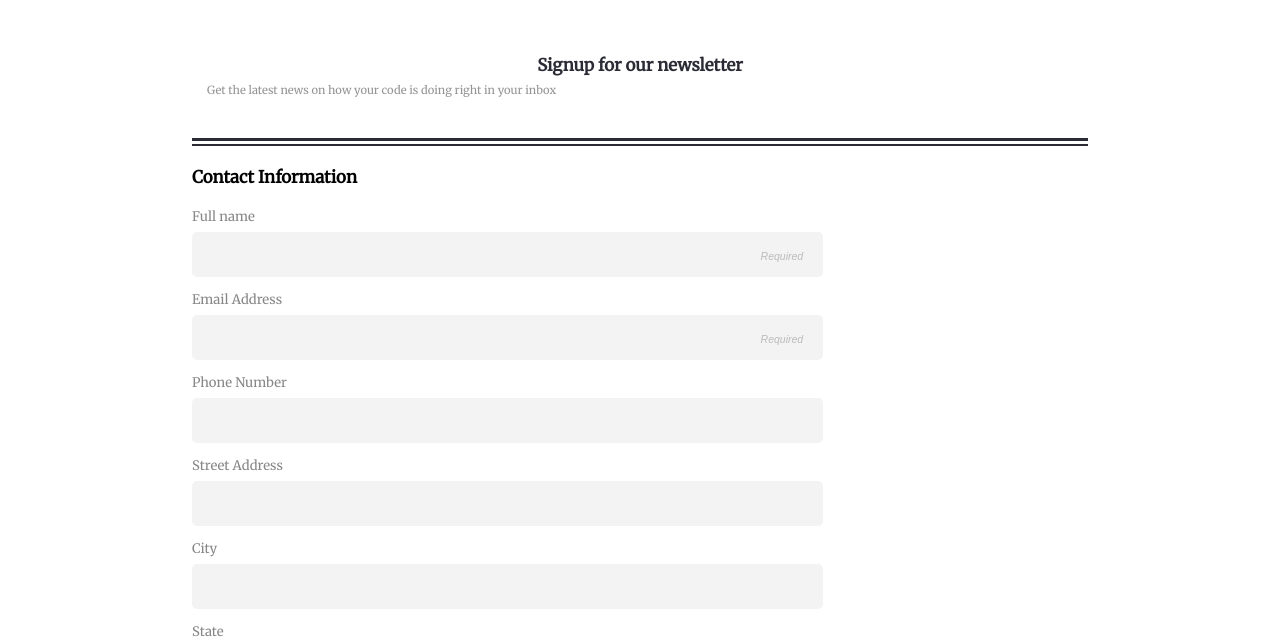
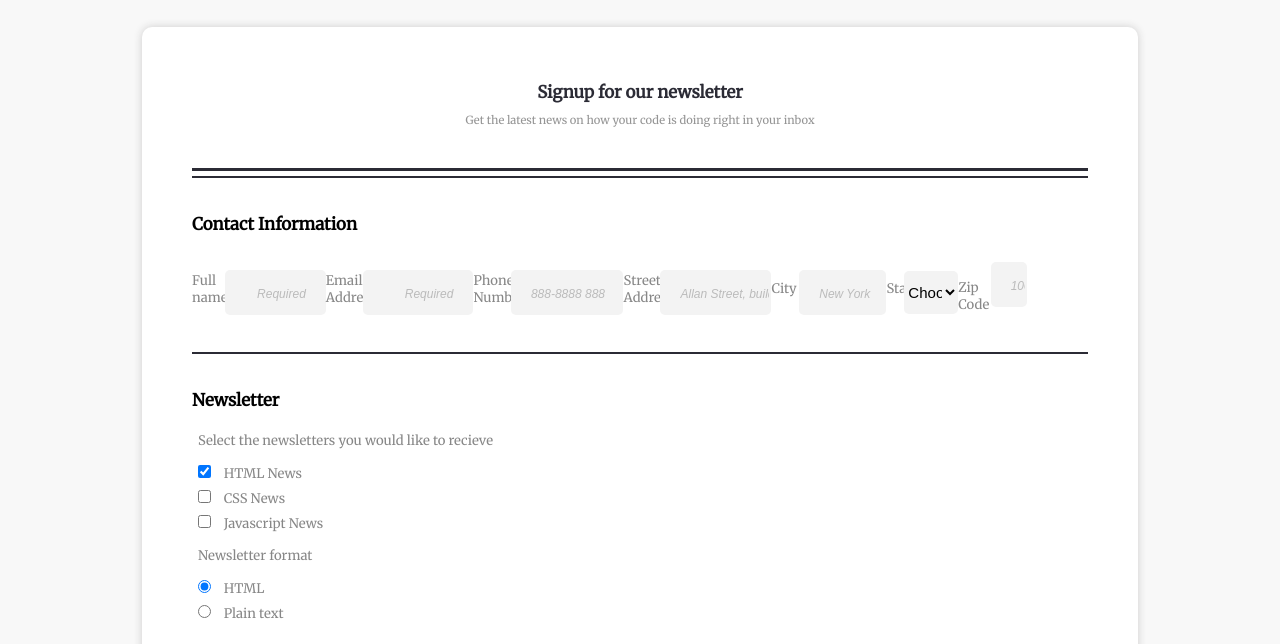
Before and after one commit to alicelandroe/Online-Registration-Form_AliceL, a plain HTML site: page index.html in a window 1280 px wide. Shown: the part 81-725 px from the top of the page. Drawn offline with Linux system fonts and the light colour scheme.

Commit message:
Fixing the styling on mobile and desktop

```diff
--- a/css/styles.css
+++ b/css/styles.css
@@ -1,9 +1,8 @@
 /* Base styles */
 
-h1,
-h2,
-section p {
-    display: flex;
+fieldset {
+    margin: 0;
+    padding: 0;
 }
 
  body {
@@ -13,7 +12,7 @@ section p {
  }
 
 h1 {
-    justify-content: center;
+    text-align: center;
     background-color: #2b2b35;
     color: white;
     margin: 0;
@@ -21,7 +20,7 @@ h1 {
 }
 
 h2 {
-    justify-content: center;
+    text-align: center;
     padding-top: 10px;
     padding-bottom: 0;
     margin-bottom: 7px;
@@ -29,9 +28,9 @@ h2 {
 }
 
 section {
-    margin: 0 15px 3px 15px;
     padding-bottom: 15px;
     border-bottom: solid  #2b2b35 3px;
+    margin-bottom: 4px;
 }
 
 section p {
@@ -66,11 +65,16 @@ button {
     text-align: center;
     border-radius: 5px;
     border: 1px solid #48BBB6;
-    margin: 0 auto;
+    margin-bottom: 20px;
     display: block;
   }
 
 /* class styles */
+
+.page {
+    width: 90%;
+    margin: 0 auto 150px;
+}
 
 .contact-info input,
 .contact-info select {
@@ -83,30 +87,10 @@ button {
     margin-top: 7px;
 }
 
-.fieldset-1,
-.fieldset-2,
+.outer-fieldset,
 .fieldset-2a,
 .fieldset-2b {
     border: none;
-}
-
-.fieldset-1 {
-    margin: 0;
-    padding-left: 15px;
-    padding-right: 15px;
-}
-
-.fieldset-2 {
-    margin: 0;
-    padding-left: 15px;
-    padding-right: 15px;
-}
-
-.fieldset-2a,
-.fieldset-2b {
-    margin: 0;
-    padding-left: 5px;
-    padding-right: 5px;
 }
 
 .fieldset-2a legend,
@@ -115,6 +99,8 @@ button {
     color: #878787;
     font-size: 1.17em;
     line-height: 20px;
+    margin-left: 4px;
+    margin-bottom: 6px;
 }
 
 .news-format label,
@@ -125,11 +111,13 @@ button {
 .news-format input,
 .fieldset-2a input {
     margin-top: 8px;
+    margin-left: 6px;
 }
 
 
-.other-topics {
+.other-topics-div {
     padding-top: 15px;
+    padding-bottom: 30px;
 }
 
 .fieldset-2b textarea {
@@ -140,19 +128,38 @@ button {
     font-size: 15px;
     border-radius: 5px;
     margin-top: 10px;
+    margin-left: 0;
+    margin-right: 0;
+}
+
+.required-field::placeholder {
+    color: #bbbbbb;
+    font-style: italic;
+    font-size: 0.8em;
+    text-align: right;
+    padding-right: 18px;
 }
 
 ::placeholder {
     color: #bbbbbb;
     font-style: italic;
-    font-size: 0.7em;
-    text-align: right;
-    padding-right: 18px;
+    font-size: 0.8em;
+    text-align: left;
+    padding-left: 18px;
 }
 
-.choose-state {
-    color: #878787;
-    font-size: 0.7em;
+input:focus,
+select:focus,
+textarea:focus,
+button:focus {
+    outline-color: rgb(17, 20, 54);
+  }
+
+input,
+select,
+textarea {
+    outline-color: transparent;
+    transition: outline 0.3s;
 }
 
 .copyright {
@@ -168,34 +175,68 @@ button {
     width: 50%;
 }
 
+/* screen size for 768px and wider */
+
 @media (min-width: 768px) {
 
-    section,
-    form {
+    body {
+        background-color: #F8F8F8;;
+    }
+
+    .page {
         width: 70%;
-        margin: 3px auto;
+        background-color: white;
+        padding: 0 50px 40px;
+        margin-top: 30px;
+        border-radius: 10px;
+        box-shadow: 0 0 9px #cecdcd;
     }
 
     section {
-        display: flex;
-        justify-content: space-between;
-        flex-direction: column;
+        text-align: center;
         padding-top: 30px;
         padding-bottom: 30px;
+        margin: 5px auto;
     }
 
-    .fieldset-1 {
+    h2 {
+        margin-bottom: 10px;
+    }
+
+    .main-legend {
+        padding-top: 35px;
+    }
+
+    .outer-fieldset {
         padding: 0;
     }
 
-    .fieldset-1 label {
-        display: inline-block;
-        width: 30%;
+    .contact-info label {
+        width: 25%;
     }
 
-    .fieldset-1 input {
-        display: inline-block;
+    .contact-info input,
+    .contact-info select {
+        width: 75%;
+    }
 
-        width: 70%;
+    .contact-info {
+        display: flex;
+        align-items: center;
     }
+
+    .contact-info:not(:last-child) {
+        padding-bottom: 15px;
+    }
+
+    #zip-code {
+        width: 25%;
+        margin-bottom: 30px;
+    }
+
+    .copyright {
+        margin-top: 40px;
+    }
+
+
 }
--- a/index.html
+++ b/index.html
@@ -16,45 +16,80 @@
     <h1>The Code Review</h1>
   </header>
 
+  <div class="page">
     <section>
       <h2>Signup for our newsletter</h2>
       <p>Get the latest news on how your code is doing right in your inbox</p>
     </section>
 
     <form>
-    <fieldset class="fieldset-1 contact-info">
+      <fieldset class="outer-fieldset contact-info">
         <legend class="main-legend">Contact Information</legend>
-      <label for="fname">Full name</label><br>
-      <input type="text" placeholder="Required" id="fname" name="fname"><br><br>
 
-      <label for="email">Email Address</label><br>
-      <input type="email" placeholder="Required" id="email" name="email"><br><br>
+      <div class="contact-info">
+          <label for="fname">Full name</label>
+          <br>
+          <input class="required-field" type="text" placeholder="Required" id="fname" name="fname" required>
+          <br>
+          <br>
+      </div>
 
-      <label for="phone">Phone Number</label><br>
-      <input type="tel" id="phone" name="phone"><br><br>
+      <div class="contact-info">
+          <label for="email">Email Address</label>
+          <br>
+          <input class="required-field" type="email" placeholder="Required" id="email" name="email" required>
+          <br>
+          <br>
+      </div>
 
-      <label for="address">Street Address</label><br>
-      <input type="text" id="address" name="address"><br><br>
+      <div class="contact-info">
+          <label for="phone">Phone Number</label>
+          <br>
+          <input type="tel" id="phone" placeholder="888-8888 888" name="phone">
+          <br>
+          <br>
+      </div>
 
-      <label for="city">City</label><br>
-      <input type="text" id="city" name="city"><br><br>
+        <div class="contact-info">
+          <label for="address">Street Address</label>
+          <br>
+          <input type="text" id="address" placeholder="Allan Street, building 2B, apartment 15" name="address">
+          <br>
+          <br>
+        </div>
 
-      <label for="state">State</label><br>
+        <div class="contact-info">
+          <label for="city">City</label>
+          <br>
+          <input type="text" id="city" placeholder="New York" name="city">
+          <br>
+          <br>
+        </div>
+
+        <div class="contact-info">
+          <label for="state">State</label>
+          <br>
           <select id="state" name="state">
-        <option disabled selected value class="choose-state"> Choose State </option>
+            <option disabled selected value=""> Choose State </option>
             <option value="Alaska">Alaska</option>
             <option value="Arizona">Arizona</option>
             <option value="California">California</option>
             <option value="Connecticut">Connecticut</option>
-      </select><br><br>
-
-      <label for="zip-code">Zip Code</label><br>
-      <input type="text" id="zip-code" name="zip-code" class="zip-code">
+          </select>
           <br>
           <br>
+        </div>
+
+        <div class="contact-info">
+          <label for="zip-code">Zip Code</label>
+          <br>
+          <input type="text" id="zip-code" placeholder="10005" name="zip-code" class="zip-code">
+          <br>
+          <br>
+        </div>
       </fieldset>
 
-    <fieldset class="fieldset-2">
+      <fieldset class="outer-fieldset">
         <legend class="main-legend">Newsletter</legend>
         <fieldset class="fieldset-2a">
           <legend>Select the newsletters you would like to recieve</legend>
@@ -87,9 +122,9 @@
             <br>
           </div>
 
-        <div class="other-topics">
+          <div class="other-topics-div">
             <label for="other-topics">Other topics you'd like to hear about</label>
-          <textarea id="other-topics"></textarea>
+            <textarea id="other-topics" name="other-topics"></textarea>
         </div>
       </fieldset>
     </fieldset>
@@ -98,6 +133,7 @@
   </form>
 
   <p class="copyright">Copyright the Code Review</p>
+</div>
 
 </body>
 
```
Lines whose indentation alone changed are shown as unchanged.
